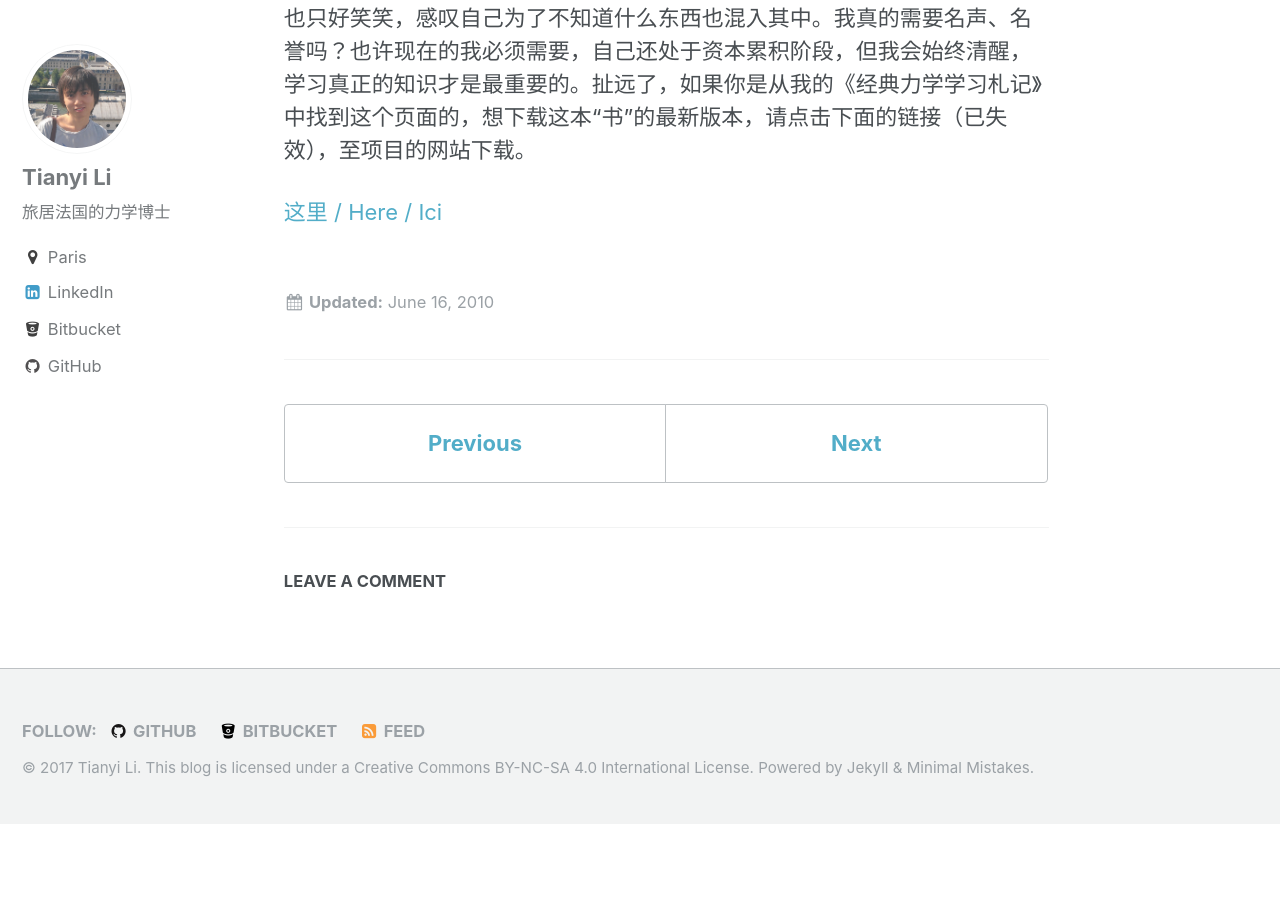
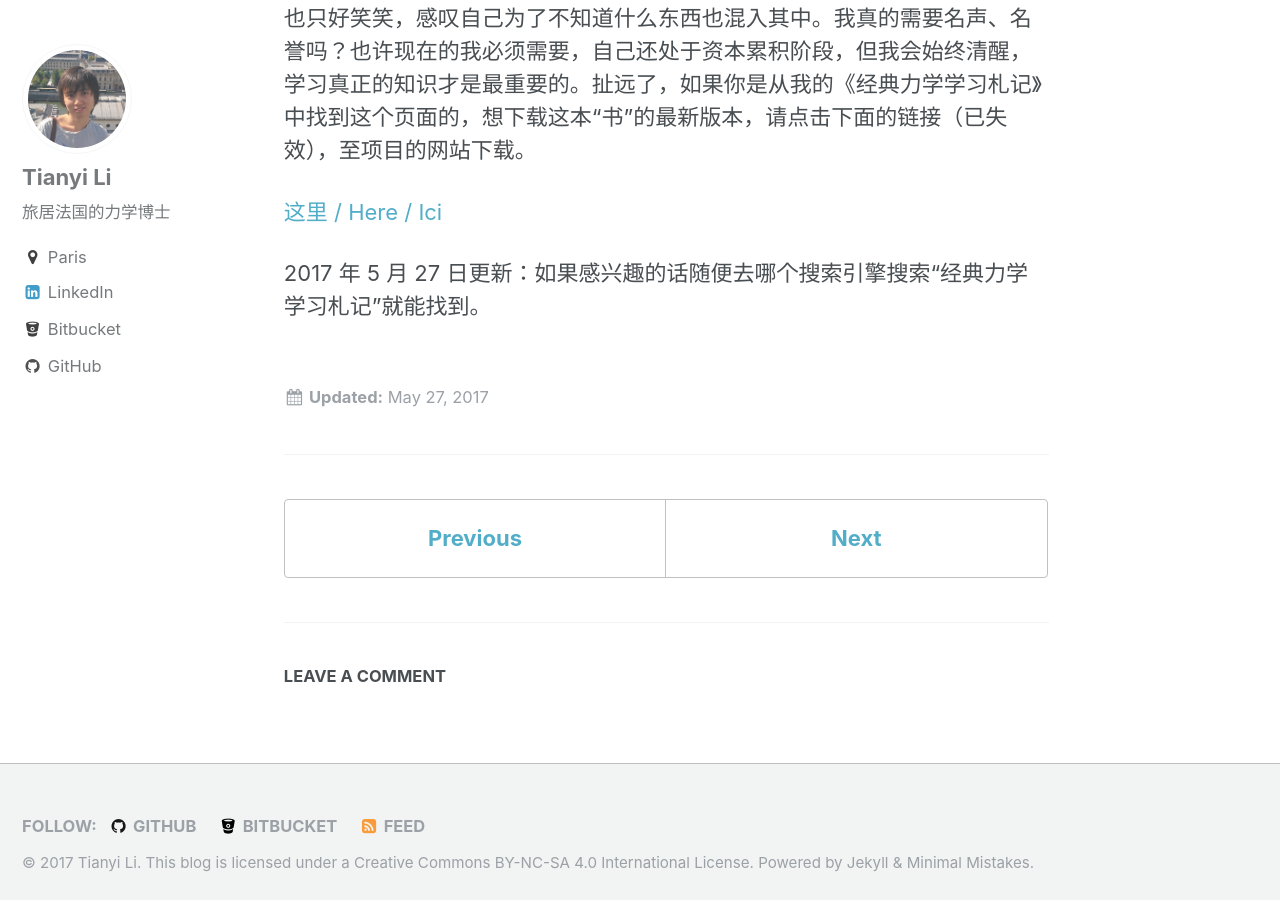
Before and after one commit to tianyikillua/tianyikillua.github.io, a Jekyll site: the page built from _posts/2010-06-16-mech_tianyi.md, in a window 1280 px wide and 900 px high, scrolled down 997 px. Built offline with Jekyll 4.4.1, drawn with Linux system fonts in a browser that asks for light colours; comment, search, counter and statistics services are not loaded; before the commit the page ends 1821 px from its top, so only the background shows below that.

Commit message:
modify post

```diff
--- a/_posts/2010-06-16-mech_tianyi.md
+++ b/_posts/2010-06-16-mech_tianyi.md
@@ -1,5 +1,6 @@
 ---
 title: Classcial Mechanics
+last_modified_at: 2017-05-27
 ---
 
 这里主要更新我所写的《经典力学学习札记》。话说这篇文章（还是报告、还是书、传记？说不清，说文章太短了，说书又太怪了）断断续续不仅分了多个版本，修改至今都快九个月了。第一个版本于去年我生日那天截稿，在中欧内部试用，应该反映还是不错的（有反映？），于是加了把劲继续写了下去，把自己在经典力学里面的一点心得都写了进去，尽管好像已经有几个月没有更新了。这本书主要运用了法国的经典力学体系，也就是 Torseur 的概念，这个概念统一了刚体力学中的所有力学量，将外力场、速度场等等简化为一个两个矢量的集合，并叫做 Torseur。我从法国力学体系中获得的更重要的一点是“点的归属问题的解决”，如果一个轮子在地面上滚动，你叫我计算轮子和地面接触点 A 点的速度，我会问你你所指的这个 A 点到底是哪个 A 点，因为在这里存在三个 A 点...
@@ -11,3 +12,5 @@ title: Classcial Mechanics
 前几天看了篇文章，大致评判了中国的数学教育，本人是深感赞同。中国的数学、物理等理科类将一些非常简单的题目、有套路的题目、有技巧的题目教得很透很透，所谓的“好同学”也就是熟练掌握了这些技巧，但真正遇到没有什么套路的问题往往就无法解决。相反国外理科一上来就教通常处理方法的一般方式，尽管非常原始（如法方的力学主要就强调推导，从定义出发），但掌握了这些基础的方法就可以解决很多问题，相比中国强调特殊情况，某些特定问题的特定解，**然后就去背这些结论，把很多有套路的题目的答案背得滚瓜烂熟**，我也只好笑笑，感叹自己为了不知道什么东西也混入其中。我真的需要名声、名誉吗？也许现在的我必须需要，自己还处于资本累积阶段，但我会始终清醒，学习真正的知识才是最重要的。扯远了，如果你是从我的《经典力学学习札记》中找到这个页面的，想下载这本“书”的最新版本，请点击下面的链接（已失效），至项目的网站下载。
 
 [这里 / Here / Ici](http://code.google.com/p/mechtianyi/)
+
+2017 年 5 月 27 日更新：如果感兴趣的话随便去哪个搜索引擎搜索“经典力学学习札记”就能找到。
```
